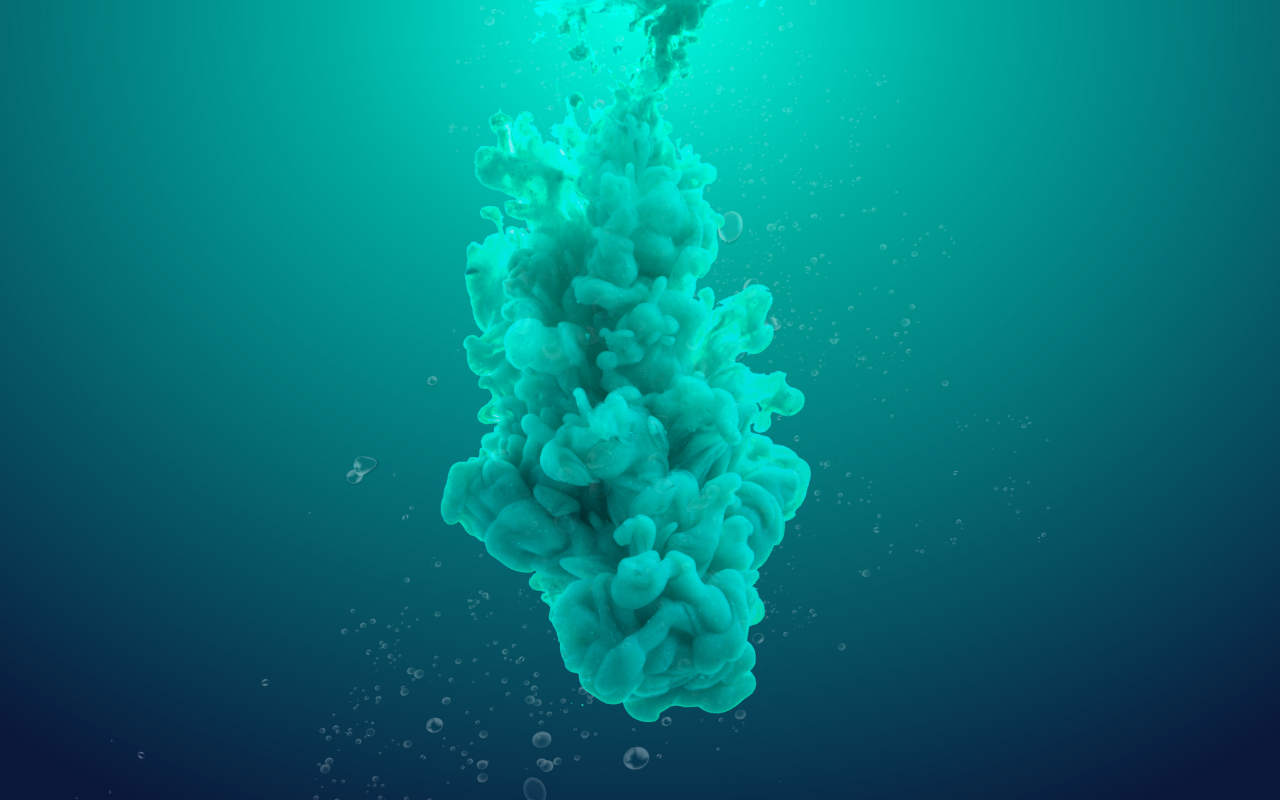
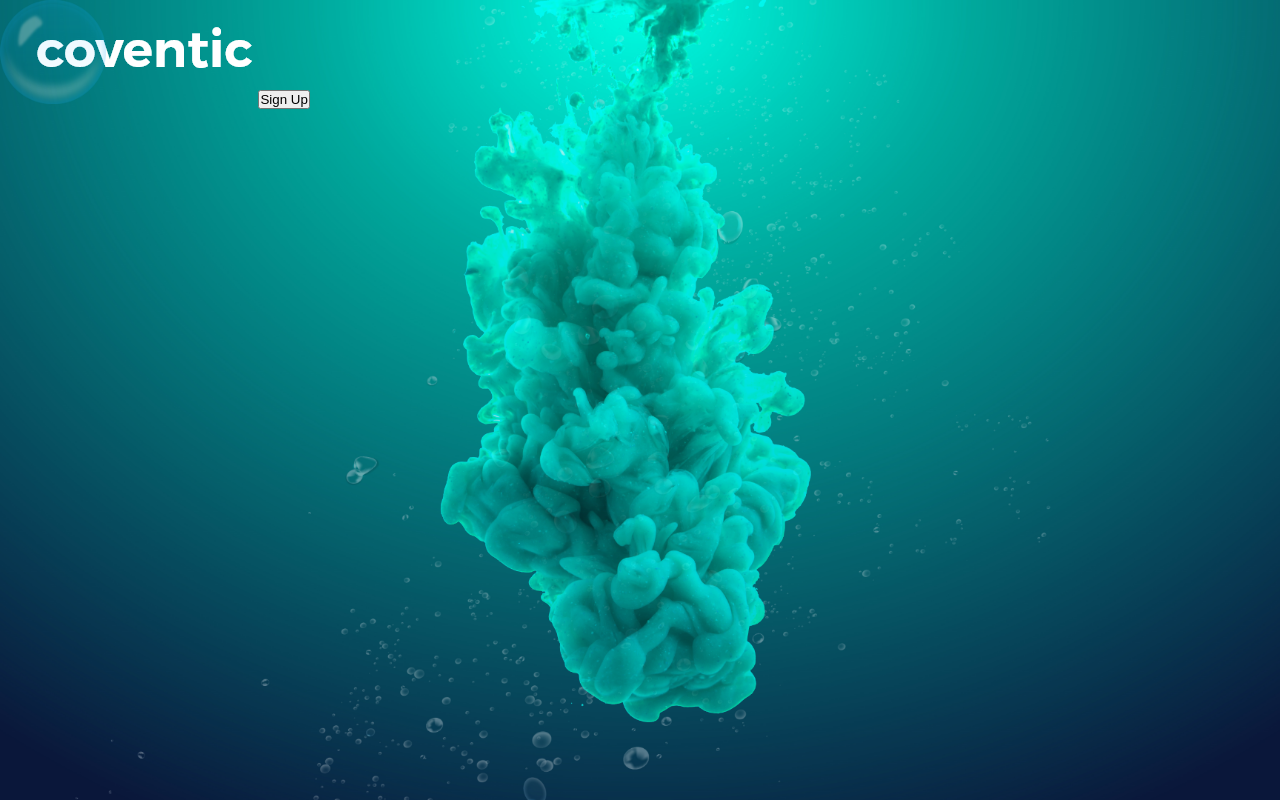
Before and after one commit to CJR85/coventic-animated-site, a plain HTML site: page index.html in a window 1280 px wide. Drawn offline with Linux system fonts and the light colour scheme.

Commit message:
Add logo & button.

```diff
--- a/index.html
+++ b/index.html
@@ -8,6 +8,11 @@
     <title>Coventic Animated Site</title>
   </head>
   <body>
-    <div class="hero"></div>
+    <div class="hero">
+      <div class="navbar">
+        <img src="images/logo.png" class="logo" />
+        <button type="button">Sign Up</button>
+      </div>
+    </div>
   </body>
 </html>
```
